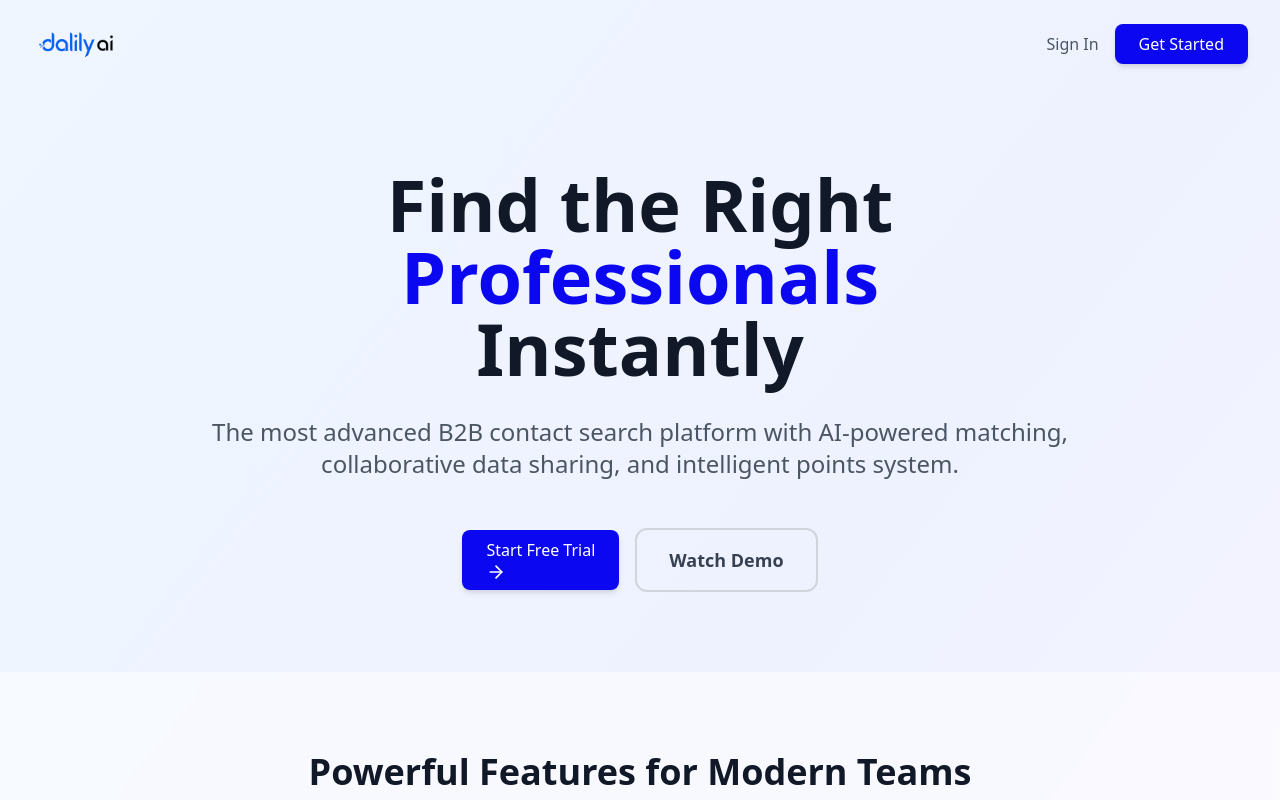
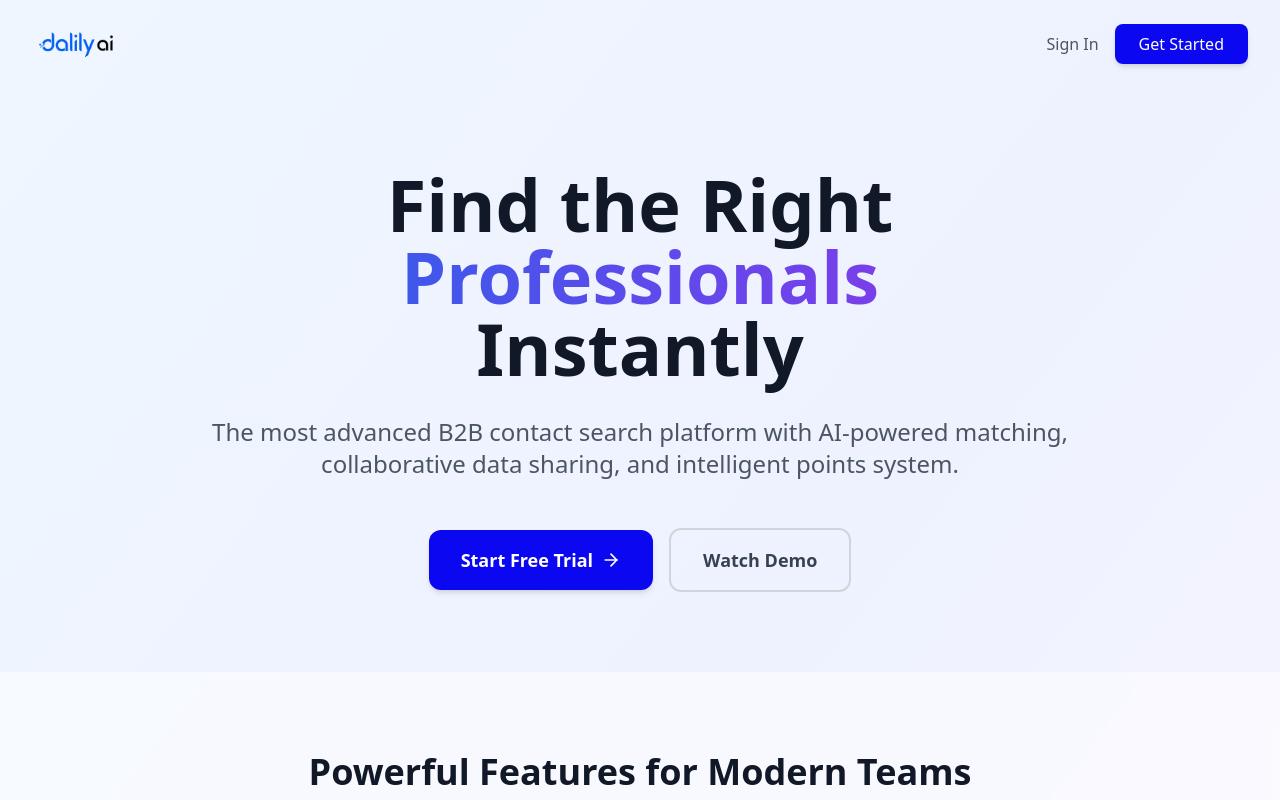
Before and after one commit to EnjyRamadan/MV, a React (Vite) app in the folder client/: page / in a window 1280 px wide. Shown: the top 800 px of the page. Built offline with nearby package versions, Linux system fonts and the light colour scheme; no server answers.

Commit message:
fix button

```diff
--- a/client/src/pages/LandingPage.tsx
+++ b/client/src/pages/LandingPage.tsx
@@ -58,7 +58,7 @@
           <div className="max-w-4xl mx-auto">
             <h1 className="text-5xl md:text-7xl font-bold text-gray-900 mb-8 leading-tight">
               Find the Right
-              <span className="bg-gradient-to-r from-[#0b07f0] to-[#0b07f0] bg-clip-text text-transparent block">
+              <span className="bg-gradient-to-r from-blue-600 to-purple-600 bg-clip-text text-transparent block">
                 Professionals
               </span>
               Instantly
@@ -70,7 +70,7 @@
             <div className="flex flex-col sm:flex-row gap-4 justify-center items-center">
               <button
                 onClick={() => handleAuthClick('register')}
-                className="bg-gradient-to-r from-[#0b07f0] to-[#0b07f0] text-white px-6 py-2 rounded-lg font-medium hover:from-[#0b07f0] hover:to-[#0b07f0] shadow-md hover:shadow-lg transition-all"
+                className="bg-gradient-to-r from-[#0b07f0] to-[#0b07f0] text-white px-8 py-4 rounded-xl font-semibold text-lg hover:scale-105 flex items-center space-x-2 shadow-md hover:shadow-lg transition-all"
               >
                 <span>Start Free Trial</span>
                 <ArrowRight className="w-5 h-5" />
@@ -145,6 +145,7 @@
       {/* CTA Section */}
       <section className="py-20">
         <div className="max-w-4xl mx-auto text-center px-4 sm:px-6 lg:px-8">
+
           <div className="bg-gradient-to-r from-[#0b07f0] to-[#0b07f0] p-12 rounded-3xl shadow-2xl">
             <h2 className="text-4xl font-bold text-white mb-6">
               Ready to Transform Your Networking?
```
